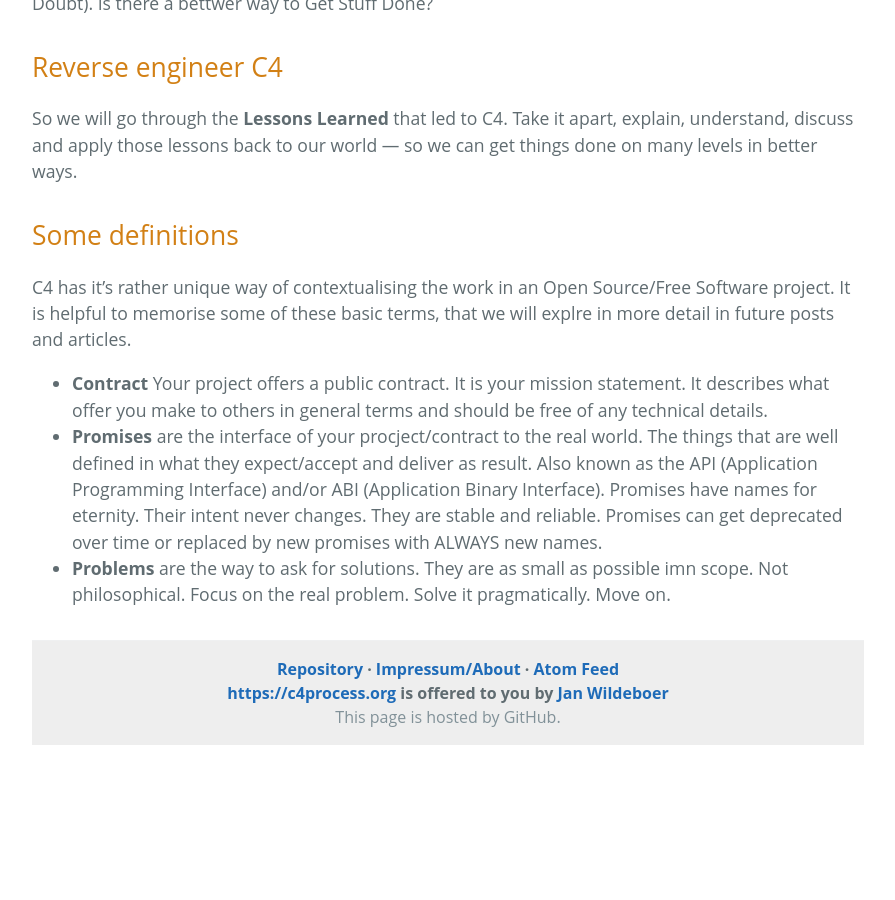
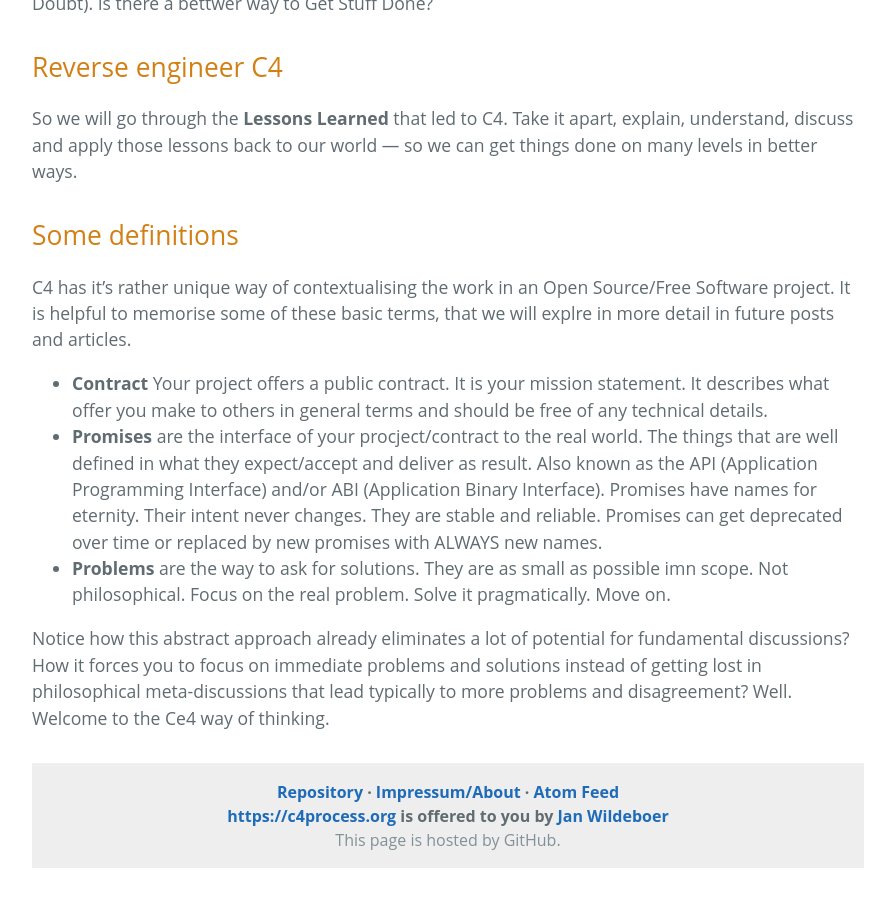
Before and after one commit to jwildeboer/c4processweb, a Jekyll site: the page built from _posts/2023/03/2023-03-27-Mission-Statement.md, in a window 1280 px wide and 900 px high, scrolled down 733 px. Shown: the whole window, without its empty margins (192-1087 px from the left). Built offline with Jekyll 4.4.1, drawn with Linux system fonts in a browser that asks for light colours; before the commit the page ends 1510 px from its top, so only the background shows below that.

Commit message:
Little addon to make the text flow

```diff
--- a/_posts/2023/03/2023-03-27-Mission-Statement.md
+++ b/_posts/2023/03/2023-03-27-Mission-Statement.md
@@ -4,9 +4,9 @@ title: A Kind Of Mission Statement
 category: blog
 ---
 
-## 2023-03-27
+### 2023-03-27
 
-### Why does this site exist?
+## Why does this site exist?
 
 To promote the [Collective Code Construction Contract](/C4/). To research its use in practice, not limited to Open Source/Free Software projects, but as part of an exploration to transpose the principles of C4 to other fields of community-led behaviours and actions.
 
@@ -25,3 +25,5 @@ C4 has it's rather unique way of contextualising the work in an Open Source/Free
 - **Contract** Your project offers a public contract. It is your mission statement. It describes what offer you make to others in general terms and should be free of any technical details.
 - **Promises** are the interface of your procject/contract to the real world. The things that are well defined in what they expect/accept and deliver as result. Also known as the API (Application Programming Interface) and/or ABI (Application Binary Interface). Promises have names for eternity. Their intent never changes. They are stable and reliable. Promises can get deprecated over time or replaced by new promises with ALWAYS new names.
 - **Problems** are the way to ask for solutions. They are as small as possible imn scope. Not philosophical. Focus on the real problem. Solve it pragmatically. Move on.
+
+Notice how this abstract approach already eliminates a lot of potential for fundamental discussions? How it forces you to focus on immediate problems and solutions instead of getting lost in philosophical meta-discussions that lead typically to more problems and disagreement? Well. Welcome to the Ce4 way of thinking.
```
